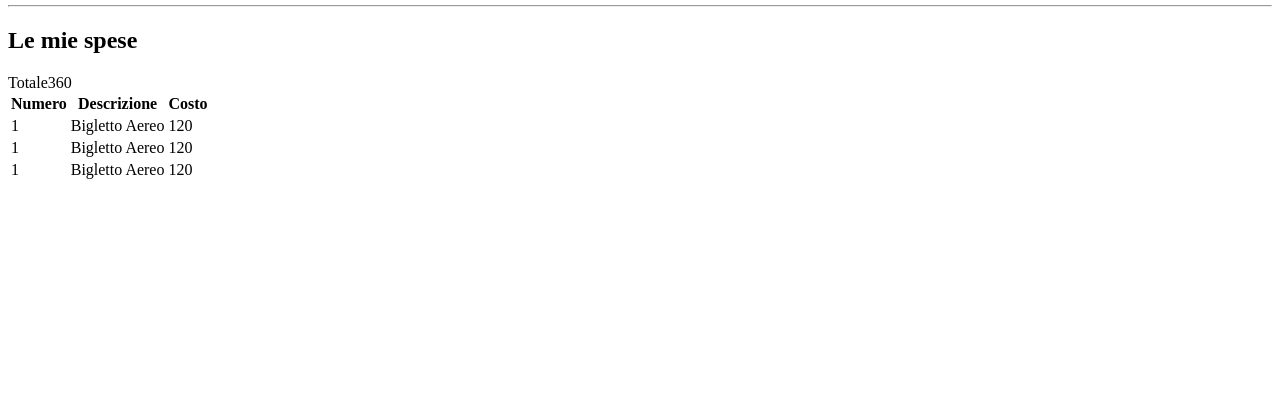
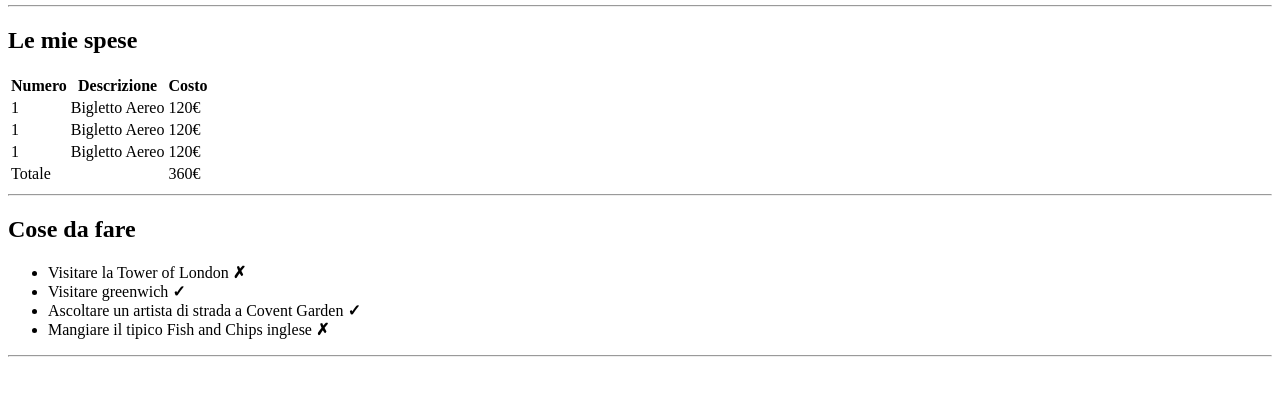
Before and after one commit to PaoloPascucci/html-london-trip, a plain HTML site: page index.html in a window 1280 px wide. Shown: the part 101-496 px from the top of the page. Drawn offline with Linux system fonts and the light colour scheme.

Commit message:
lista non ordinata completa

```diff
--- a/index.html
+++ b/index.html
@@ -31,25 +31,39 @@
         <tr>
             <td>1</td>
             <td>Bigletto Aereo</td>
-            <td>120</td>
+            <td>120&euro;</td>
         </tr>
         <tr>
             <td>1</td>
             <td>Bigletto Aereo</td>
-            <td>120</td>
+            <td>120&euro;</td>
         </tr>
         <tr>
             <td>1</td>
             <td>Bigletto Aereo</td>
-            <td>120</td>
+            <td>120&euro;</td>
         </tr>
         <tr>
-            <tfoot>Totale</tfoot>
-            <tfoot></tfoot>
-            <tfoot>360</tfoot>
+            <td>Totale</td>
+            <td></td>
+            <td>360&euro;</td>
         </tr>
     </table>
     <!-- /tabella -->
+    <hr>
+    <!-- Section lista non ordine -->
+    <Section>
+        <h2>Cose da fare</h2>
+        <ul>
+            <li>Visitare la Tower of London <strong>&cross;</strong></li>
+            <li>Visitare greenwich <strong>&check;</strong></li>
+            <li>Ascoltare un artista di strada a Covent Garden <strong>&check;</strong></li>
+            <li>Mangiare il tipico Fish and Chips inglese <strong>&cross;</strong></li>
+        </ul>
+        <hr>
+    </Section>
+    <!-- /Section lista non ordine -->
+
 </main>
 <!-- /main -->
     <!-- footer -->
```
